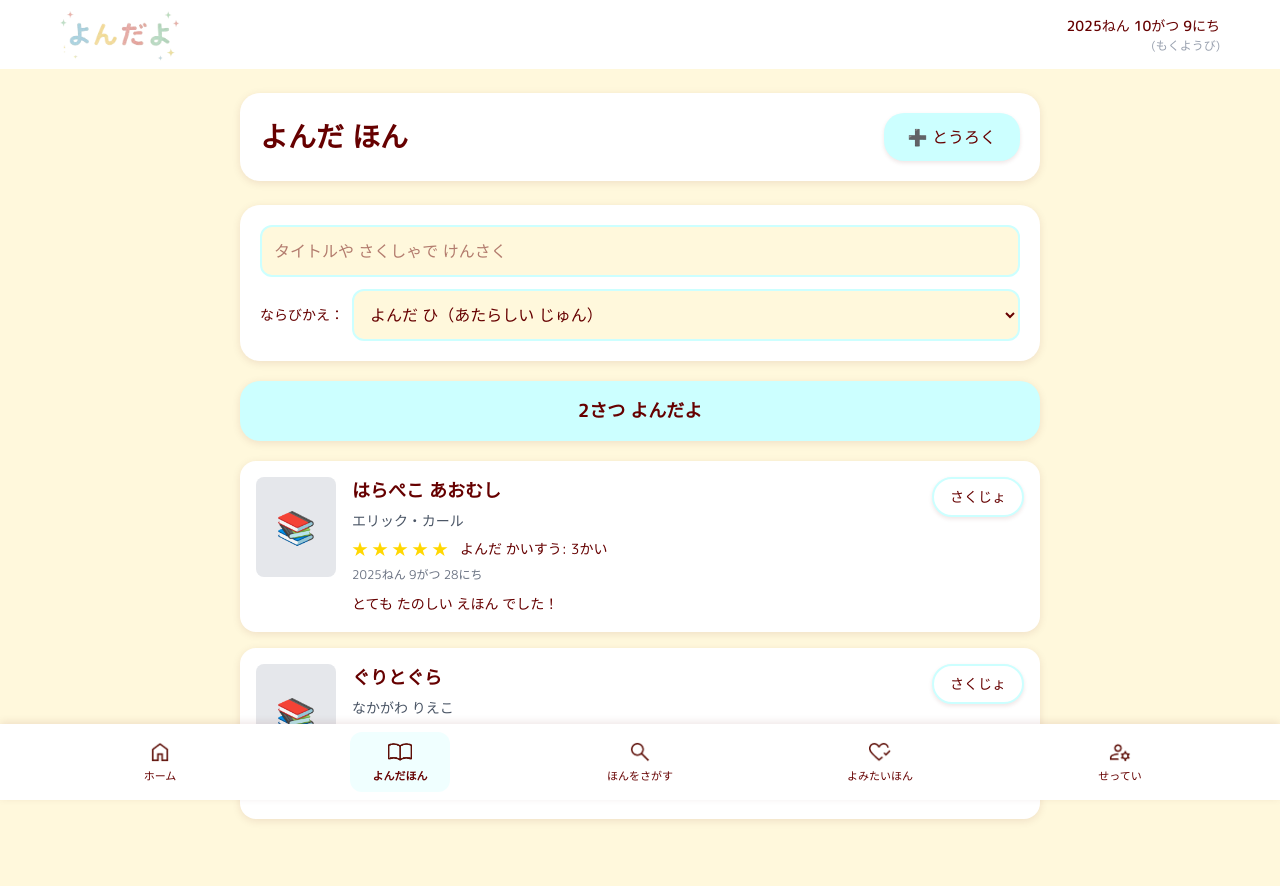
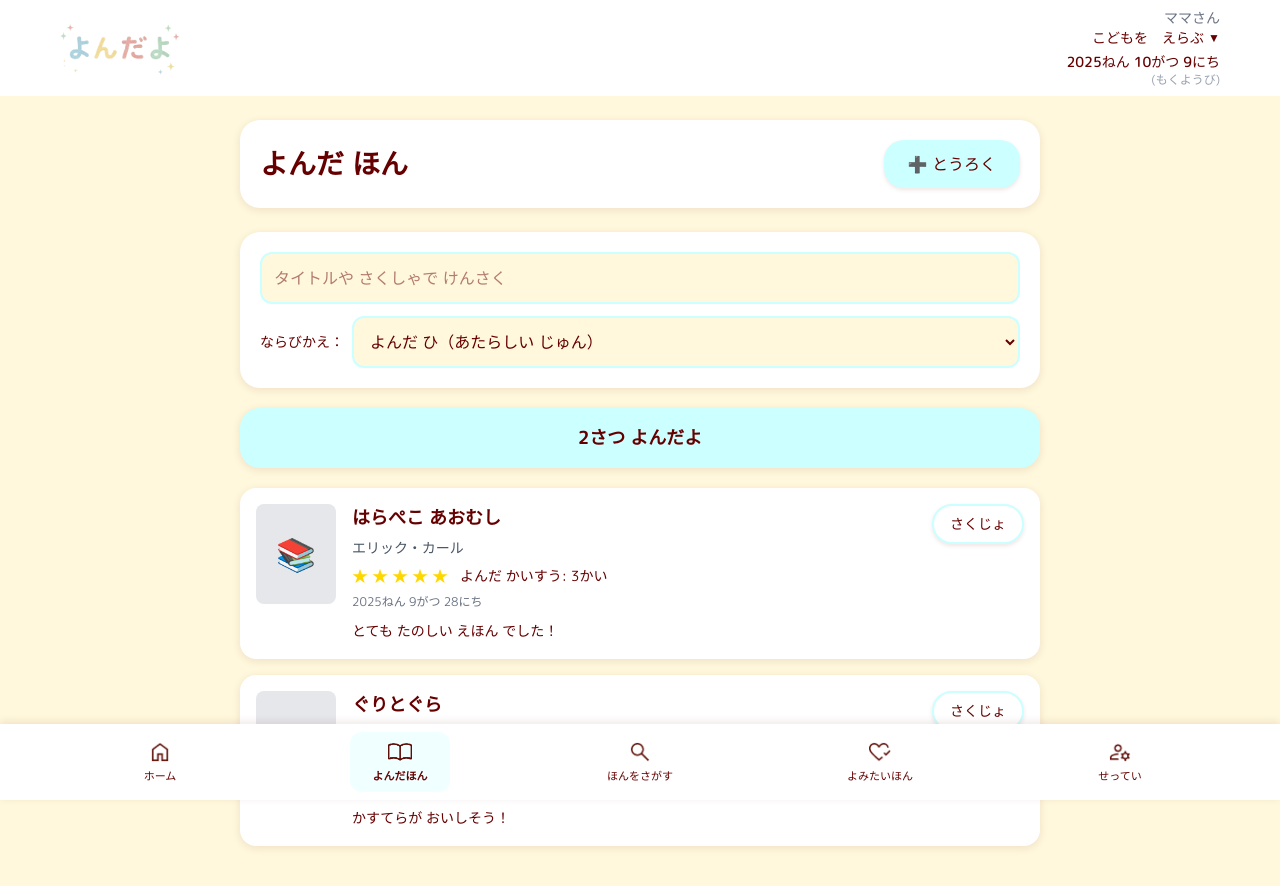
Before and after one commit to rasa-sa06/yondayo, a Next.js app: page /read in a window 1280 px wide. Shown: the top 886 px of the page. Built offline with nearby package versions, Linux system fonts and the light colour scheme.

Commit message:
fix:Update Header.tsx,AppContext.tsx(ヘッダーにユーザー名と子どもの名前を表示)

```diff
--- a/src/components/Header.tsx
+++ b/src/components/Header.tsx
@@ -1,7 +1,31 @@
-// components/Header.tsx
+"use client";
+
 import { Logo } from "./Logo";
+import { useState, useEffect, useRef } from "react";
+import { useApp } from "../contexts/AppContext";
+
+type Child = {
+    id: string;
+    name: string;
+    age: number | '';
+};
 
 export function Header() {
+    // 後でSupabaseから取得
+    const [currentUser] = useState("ママさん");
+    const [children] = useState<Child[]>([
+        { id: '1', name: 'たろうくん', age: 5 },
+        { id: '2', name: 'はなちゃん', age: 3 },
+    ]);
+
+    const { selectedChildId, setSelectedChildId } = useApp();
+    const [isOpen, setIsOpen] = useState(false);
+    const dropdownRef = useRef<HTMLDivElement>(null);
+
+    // 選択された子どもの情報を取得
+    const selectedChild = children.find(child => child.id === selectedChildId);
+    const displayName = selectedChild ? selectedChild.name : 'こどもを　えらぶ';
+
     // 現在の日付を取得
     const today = new Date();
     const year = today.getFullYear();
@@ -18,15 +42,70 @@ export function Header() {
     ];
     const weekday = weekdays[today.getDay()];
 
+    // ドロップダウン外クリックで閉じる
+    useEffect(() => {
+        const handleClickOutside = (event: MouseEvent) => {
+            if (dropdownRef.current && !dropdownRef.current.contains(event.target as Node)) {
+                setIsOpen(false);
+            }
+        };
+
+        if (isOpen) {
+            document.addEventListener('mousedown', handleClickOutside);
+        }
+
+        return () => {
+            document.removeEventListener('mousedown', handleClickOutside);
+        };
+    }, [isOpen]);
+
+    const handleSelectChild = (childId: string) => {
+        setSelectedChildId(childId);
+        setIsOpen(false);
+    };
+
     return (
         <header className="top-0 left-0 right-0 mb-6 bg-white">
             <div className="max-w-[1200px] mx-auto px-5 py-2 flex justify-between items-center">
                 <Logo size="small" />
                 <div className="flex flex-col items-end text-sm">
-                    <span className="font-medium">
+                    {/* ユーザー名 */}
+                    <span className="font-medium text-gray-500">{currentUser}</span>
+
+                    {/* 子ども選択ドロップダウン */}
+                    <div className="relative" ref={dropdownRef}>
+                        <button
+                            onClick={() => setIsOpen(!isOpen)}
+                            className="flex items-center gap-1 font-medium text-brown hover:opacity-70 transition-opacity"
+                        >
+                            {displayName}
+                            <span className="text-xs">{isOpen ? '▲' : '▼'}</span>
+                        </button>
+
+                        {isOpen && children.length > 0 && (
+                            <div className="absolute right-0 mt-1 bg-white border-2 border-cyan rounded-xl shadow-lg z-50 min-w-[120px] w-max">
+                                {children.map((child) => (
+                                    <button
+                                        key={child.id}
+                                        onClick={() => handleSelectChild(child.id)}
+                                        className={`
+                                            block w-full px-4 py-2 text-left text-brown hover:bg-cyan/30 transition-colors
+                                            first:rounded-t-xl last:rounded-b-xl whitespace-nowrap
+                                            ${child.id === selectedChildId ? 'bg-cyan font-bold' : ''}
+                                        `}
+                                    >
+                                        {child.name}
+                                    </button>
+                                ))}
+                            </div>
+                        )}
+                    </div>
+
+                    {/* 日付 */}
+                    <span className="font-medium mt-1">
                         {year}ねん {month}がつ {day}にち
                     </span>
-                    <span className="text-xs text-gray-400 mt-0.5">
+                    <span className="text-xs text-gray-400">
                         ({weekday})
                     </span>
                 </div>
--- a/src/contexts/AppContext.tsx
+++ b/src/contexts/AppContext.tsx
@@ -1,4 +1,3 @@
-// contexts/AppContext.tsx
 'use client';
 
 import { createContext, useContext, useState, ReactNode } from 'react';
@@ -7,6 +6,8 @@ import type { ReadingRecord, WishlistBook, RecommendedBook } from '../types';
 type AppContextType = {
     records: ReadingRecord[];
     wishlist: WishlistBook[];
+    selectedChildId: string | null;  // ← 追加
+    setSelectedChildId: (id: string | null) => void;  // ← 追加
     addRecord: (record: Omit<ReadingRecord, 'id' | 'createdAt'>) => void;
     deleteRecord: (id: string) => void;
     updateRecord: (id: string, record: Omit<ReadingRecord, 'id' | 'createdAt'>) => void;
@@ -47,6 +48,7 @@ export function AppProvider({ children }: AppProviderProps) {
     ]);
 
     const [wishlist, setWishlist] = useState<WishlistBook[]>([]);
+    const [selectedChildId, setSelectedChildId] = useState<string | null>(null);  // ← 追加
 
     const addRecord = (newRecord: Omit<ReadingRecord, 'id' | 'createdAt'>) => {
         const record: ReadingRecord = {
@@ -88,6 +90,8 @@ export function AppProvider({ children }: AppProviderProps) {
             value={{
                 records,
                 wishlist,
+                selectedChildId,  // ← 追加
+                setSelectedChildId,  // ← 追加
                 addRecord,
                 deleteRecord,
                 updateRecord,
```
